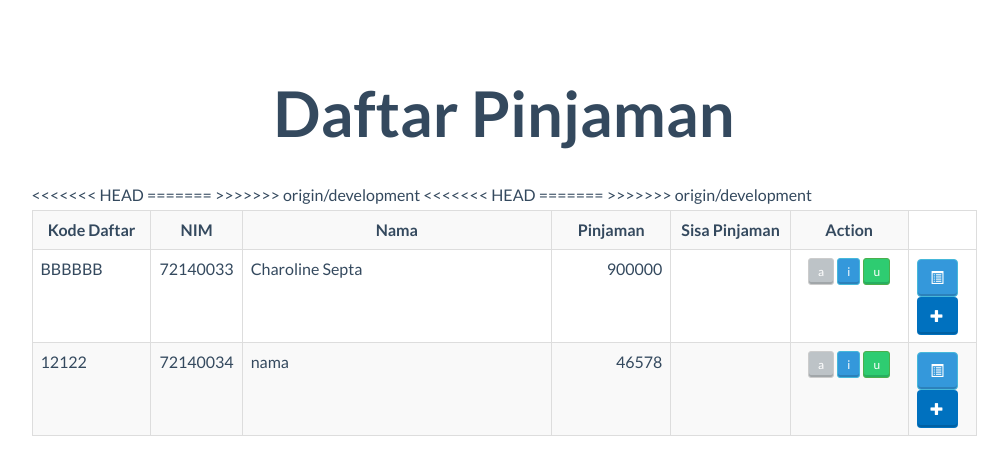
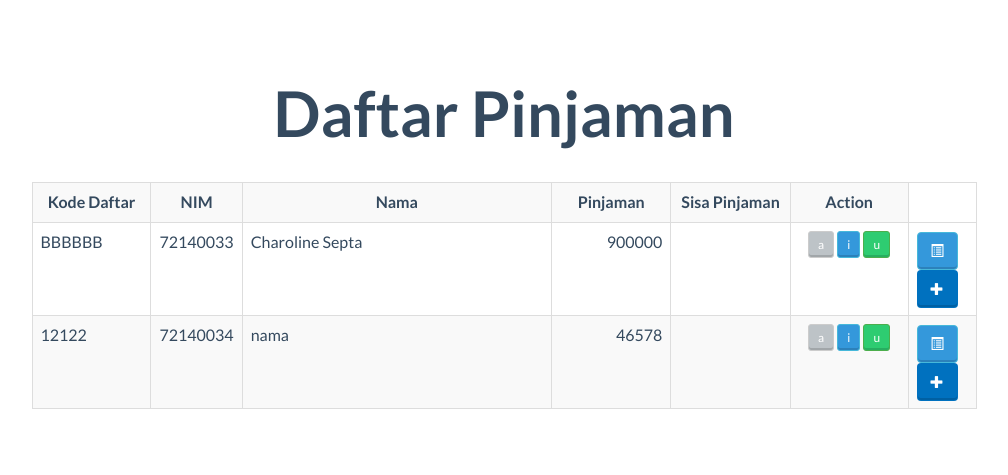
Before and after one commit to aamesaa/beasiswa, a PHP site: page /user_admin/Cicilan.php in a window 1280 px wide. Shown: the part 60-535 px from the top of the page, without its empty margins (136-1144 px from the left). Run offline with PHP 8.4, Linux system fonts and the light colour scheme; data comes from the database, SQL or seed files in the repository; some libraries are stand-ins or nearby versions.

Commit message:
Hilangin Comment

```diff
--- a/user_admin/Cicilan.php
+++ b/user_admin/Cicilan.php
@@ -98,21 +98,19 @@ $getDataPinjaman=mysqli_query($koneksi,$q);// ambil data pendaftar yang pinjaman
                   <td>'.$rowPjm['nama_mhs'].'</td>
                   <td style="text-align:right">'.$rowPjm['nominal_disetujui'].'</td>
                   <td style="text-align:right">'.$sisa.'</td>
-<<<<<<< HEAD
                   <td class="text-center">
                     <button class="btn btn-xs btn-default btn-embossed">a</button>
                     <button class="btn btn-xs btn-info btn-embossed">i</button>
                     <button class="btn btn-xs btn-success btn-embossed">u</button>
                     </td>
 
-=======
                   <td class="text-center">
                     <a><span class="glyphicon glyphicon-list-alt btn btn-sm btn-info btn-embossed"></span></a>
                     <a><span class="glyphicon glyphicon-plus btn btn-sm btn-primary btn-embossed"></span></a>
 
                   </td>
 
->>>>>>> origin/development
+
               </tr>
 
 
```
